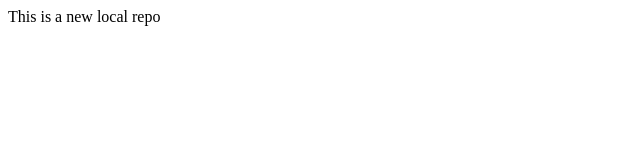
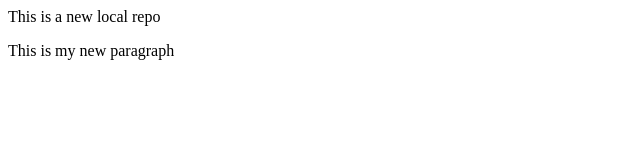
Before and after one commit to rosan-senapati/localrepo, a plain HTML site: page index.html in a window 1280 px wide. Shown: the whole page, without its empty margins (0-640 px from the left). Drawn offline with Linux system fonts and the light colour scheme.

Commit message:
Added new feature

```diff
--- a/index.html
+++ b/index.html
@@ -1 +1,2 @@
 <p>This is a new local repo</p>
+<p>This is my new paragraph</p>
```
